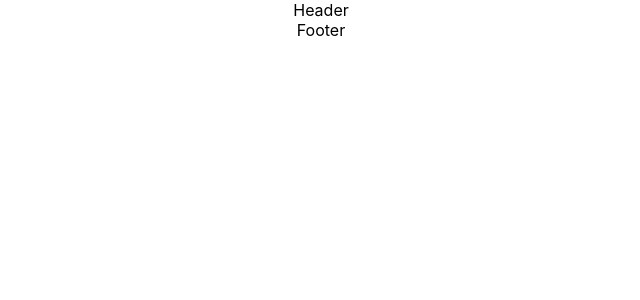
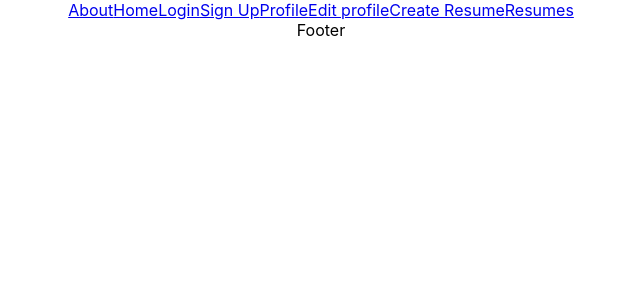
Before and after one commit to Web-Laboratory-Ordynski/cv-hub, a React (Create React App) app in the folder client/: page / in a window 1280 px wide. Shown: the top 300 px of the page, without its empty margins (319-959 px from the left). Built offline with nearby package versions, Linux system fonts and the light colour scheme.

Commit message:
add navigation

```diff
--- a/client/src/components/layout/Header/Header.jsx
+++ b/client/src/components/layout/Header/Header.jsx
@@ -1,9 +1,17 @@
 import React from 'react'
+import { Link } from 'react-router-dom'
 
 export const Header = () => {
     return (
         <div>
-            Header
+            <Link to='/about'>About</Link>
+            <Link to='/home'>Home</Link>
+            <Link to='/login'>Login</Link>
+            <Link to='/signup'>Sign Up</Link>
+            <Link to='/user/profile'>Profile</Link>
+            <Link to='/user/profile/edit'>Edit profile</Link>
+            <Link to='/resume/create'>Create Resume</Link>
+            <Link to='/resume/resumes'>Resumes</Link>
         </div>
     )
 }
```
Also changed, not shown: 1 other file (tests, documents, lock files or other folders).
